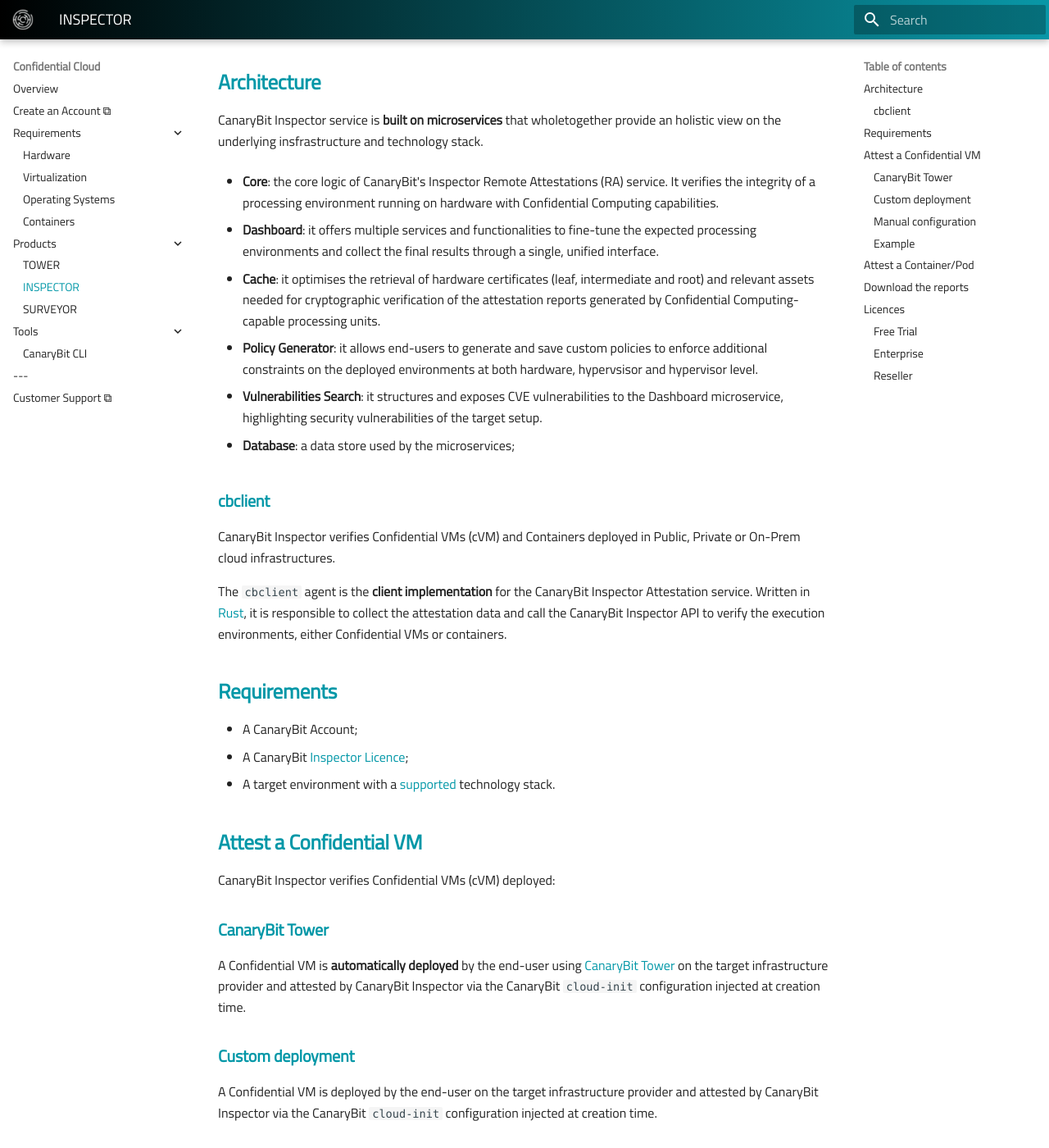
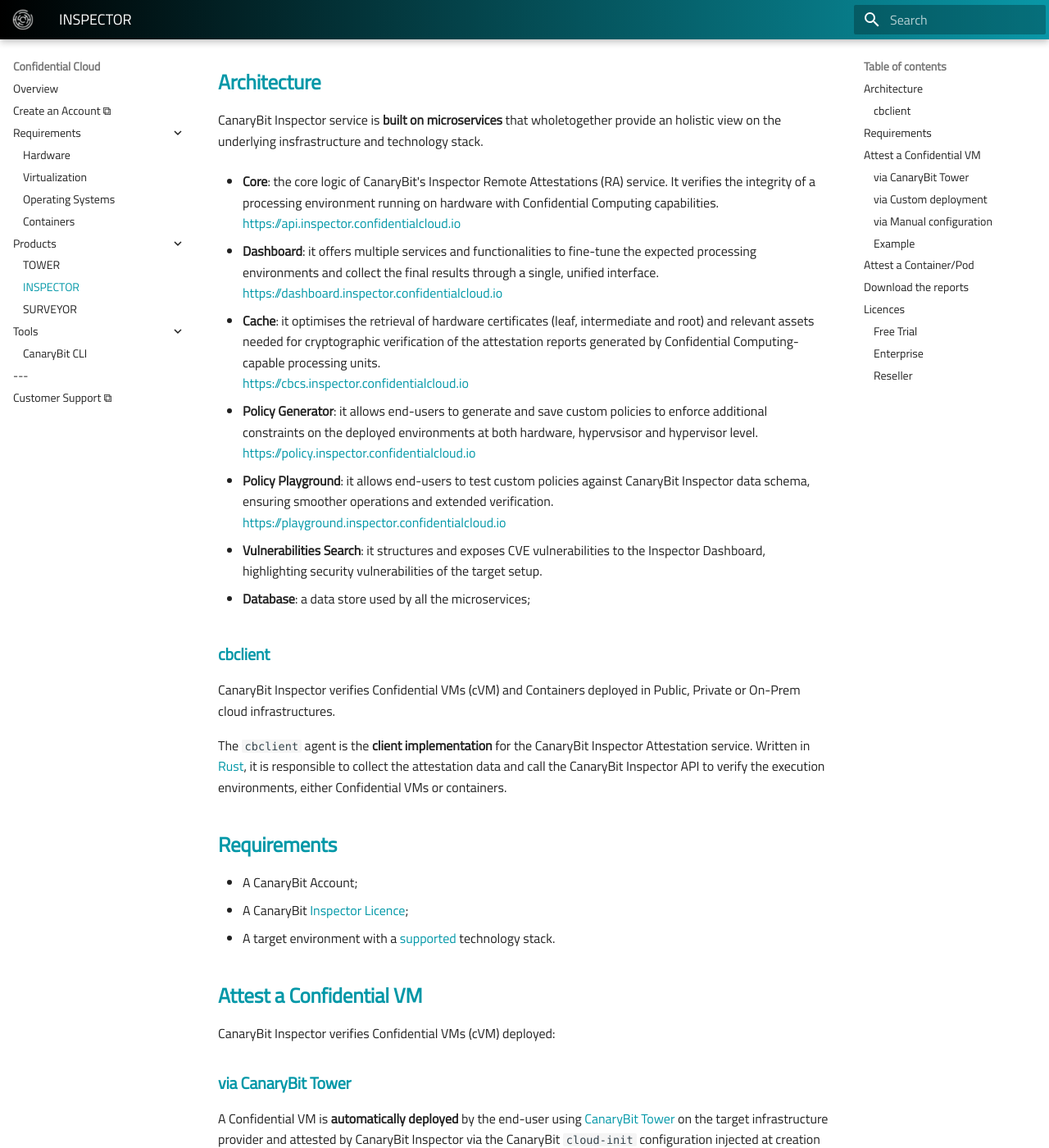
Before and after one commit to canarybit/cc-docs, an MkDocs documentation site: the page built from docs/products/inspector.md, in a window 1280 px wide and 1400 px high, scrolled down 433 px. Shown: the whole window at 82% size. Built offline with MkDocs 1.6.1 and Material for MkDocs 9.7.7, drawn with Linux system fonts in a browser that asks for light colours; some of the changed text lies outside the part shown.

Commit message:
Updates docs

```diff
--- a/docs/products/inspector.md
+++ b/docs/products/inspector.md
@@ -12,17 +12,24 @@
 ## Architecture
 CanaryBit Inspector service is **built on microservices** that wholetogether provide an holistic view on the underlying insfrastructure and technology stack.
 
-- **Core**: the core logic of CanaryBit's Inspector Remote Attestations (RA) service. It verifies the integrity of a processing environment running on hardware with Confidential Computing capabilities.
+- **Core**: the core logic of CanaryBit's Inspector Remote Attestations (RA) service. It verifies the integrity of a processing environment running on hardware with Confidential Computing capabilities. <br>
+[https://api.inspector.confidentialcloud.io](https://api.inspector.confidentialcloud.io)
 
-- **Dashboard**: it offers multiple services and functionalities to fine-tune the expected processing environments and collect the final results through a single, unified interface.
+- **Dashboard**: it offers multiple services and functionalities to fine-tune the expected processing environments and collect the final results through a single, unified interface. <br>
+[https://dashboard.inspector.confidentialcloud.io](https://dashboard.inspector.confidentialcloud.io)
 
-- **Cache**: it optimises the retrieval of hardware certificates (leaf, intermediate and root) and relevant assets needed for cryptographic verification of the attestation reports generated by Confidential Computing-capable processing units.
+- **Cache**: it optimises the retrieval of hardware certificates (leaf, intermediate and root) and relevant assets needed for cryptographic verification of the attestation reports generated by Confidential Computing-capable processing units. <br>
+[https://cbcs.inspector.confidentialcloud.io](https://cbcs.inspector.confidentialcloud.io)
 
-- **Policy Generator**: it allows end-users to generate and save custom policies to enforce additional constraints on the deployed environments at both hardware, hypervsisor and hypervisor level.
+- **Policy Generator**: it allows end-users to generate and save custom policies to enforce additional constraints on the deployed environments at both hardware, hypervsisor and hypervisor level. <br>
+[https://policy.inspector.confidentialcloud.io](https://policy.inspector.confidentialcloud.io)
 
-- **Vulnerabilities Search**: it structures and exposes CVE vulnerabilities to the Dashboard microservice, highlighting security vulnerabilities of the target setup.
+- **Policy Playground**: it allows end-users to test custom policies against CanaryBit Inspector data schema, ensuring smoother operations and extended verification. <br>
+[https://playground.inspector.confidentialcloud.io](https://playground.inspector.confidentialcloud.io)
 
-- **Database**: a data store used by the microservices;
+- **Vulnerabilities Search**: it structures and exposes CVE vulnerabilities to the Inspector Dashboard, highlighting security vulnerabilities of the target setup.
+
+- **Database**: a data store used by all the microservices;
 
 ### cbclient
 
@@ -40,15 +47,15 @@
 
 CanaryBit Inspector verifies Confidential VMs (cVM) deployed:
 
-### CanaryBit Tower
+### via CanaryBit Tower
 
 A Confidential VM is **automatically deployed** by the end-user using [CanaryBit Tower](tower.md) on the target infrastructure provider and attested by CanaryBit Inspector via the CanaryBit `cloud-init` configuration injected at creation time.
 
-### Custom deployment
+### via Custom deployment
 
 A Confidential VM is deployed by the end-user on the target infrastructure provider and attested by CanaryBit Inspector via the CanaryBit `cloud-init` configuration injected at creation time.
 
-### Manual configuration
+### via Manual configuration
 
 A Confidential VM is deployed by the end-user on the target infrastructure provider and attested by CanaryBit Inspector following the steps below:
 
@@ -132,7 +139,7 @@
 
 ## Download the reports
 
-The verification reports and additional insights are available for download on the CanaryBit [Inspector Dashboard](#)
+The verification reports and additional insights are available for download on the CanaryBit **Inspector Dashboard** at [dashboard.inspector.confidentialcloud.io](https://dashboard.inspector.confidentialcloud.io)
 
 ## Licences
 
```
Also changed, not shown: docs/products/tower.md (+6 -15 lines).
